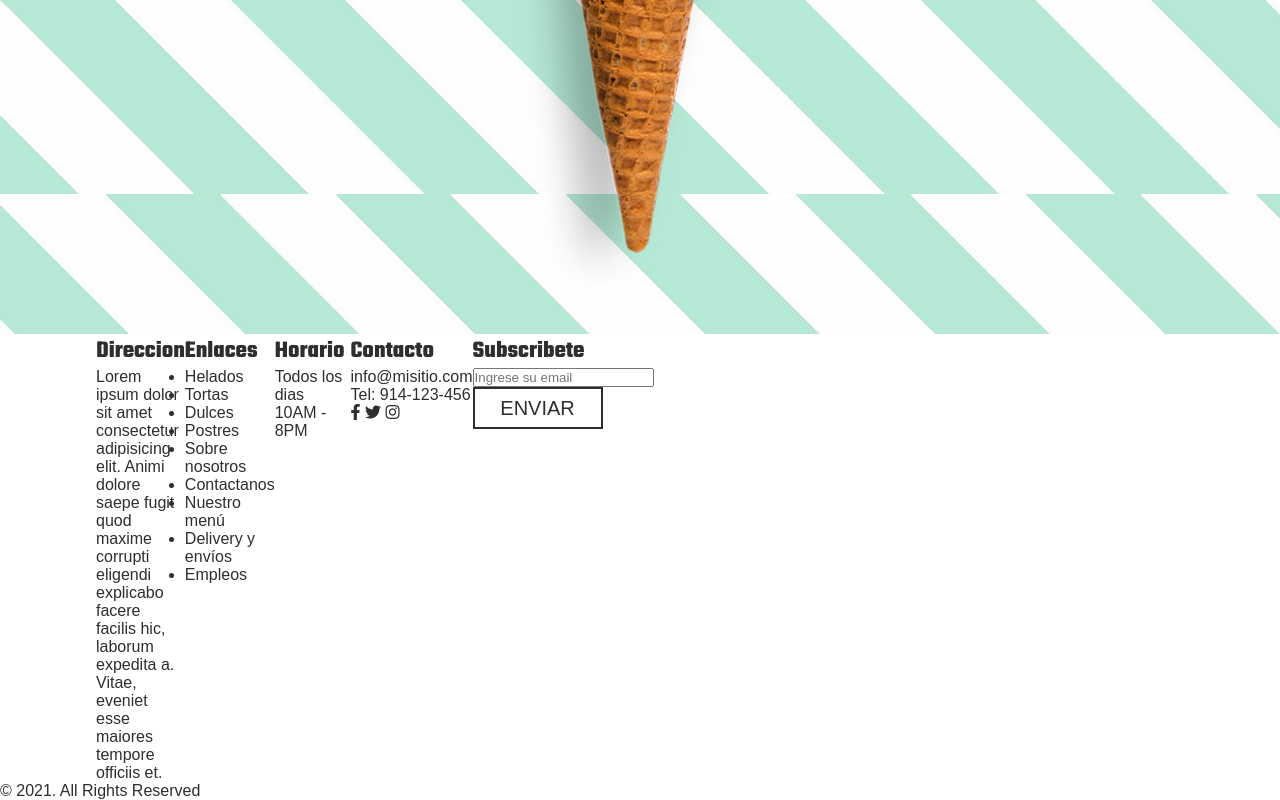
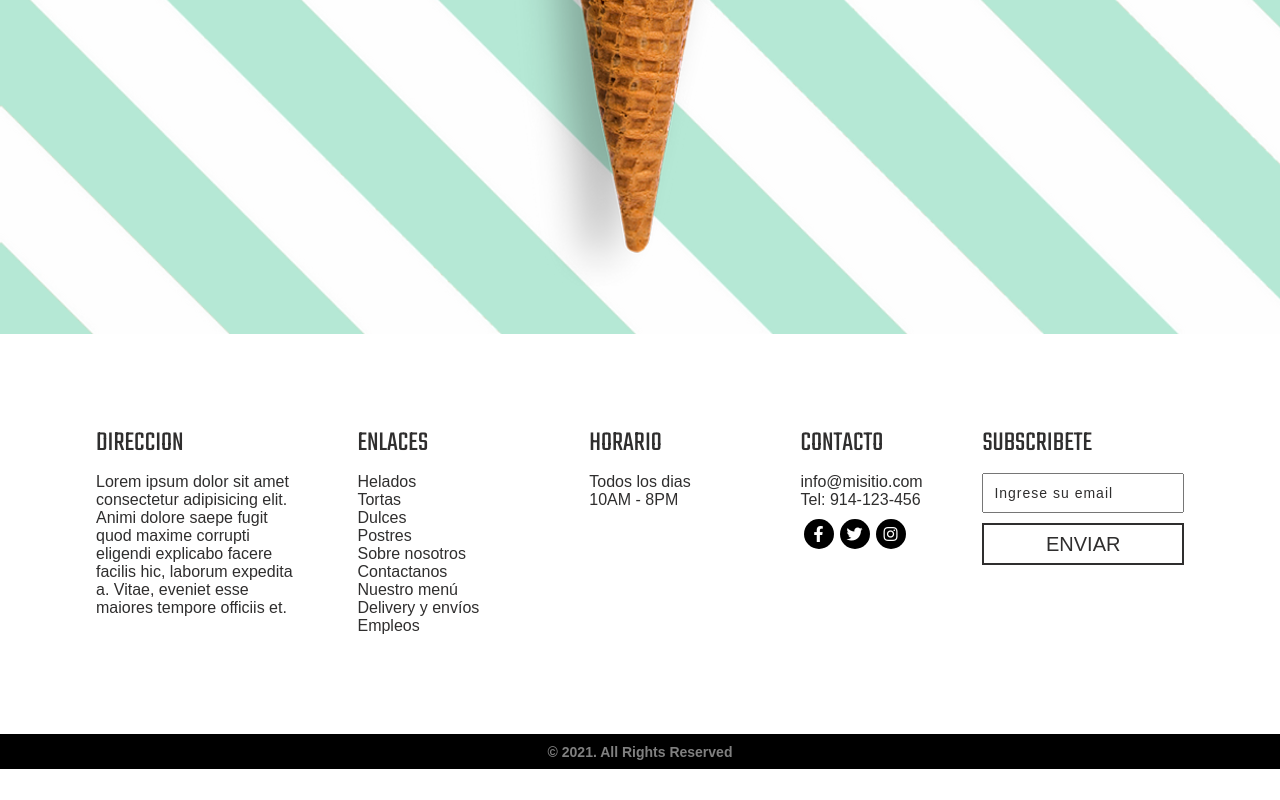
Before and after one commit to GonzaloTey/proyectoHeladeria, a plain HTML site: page index.html in a window 1280 px wide. Shown: the part 5436-6236 px from the top of the page. After the commit the page ends 6205 px from the top, so only its background shows below. Drawn offline with Linux system fonts and the light colour scheme.

Commit message:
Footer end

```diff
--- a/styles.css
+++ b/styles.css
@@ -22,8 +22,8 @@ body::-webkit-scrollbar {
 }
 
 body::-webkit-scrollbar-thumb {
-    background: var(--yellow);
-    border-radius: 5px;
+    background: #f7ca37;
+    border-radius: 50px;
 }
 
 
@@ -246,14 +246,14 @@ nav .enlaces a:hover {
     color: var(--gris200);
 }
 
-nav .sociales {
+.sociales {
     grid-column: span 2;
     width: 100%;
     display: flex;
     justify-content: flex-end;
 }
 
-nav .sociales a {
+.sociales a {
     margin: 0 3px;
     width: 30px;
     height: 30px;
@@ -265,7 +265,7 @@ nav .sociales a {
     transition: all .5s;
 }
 
-nav .sociales a:hover {
+.sociales a:hover {
     background: transparent;
     transform: scale(1.2);
     color: #000;
@@ -371,6 +371,8 @@ header .text-content h3 {
 .helado {
     height: 115vh;
     background: url(img/image7.webp), #b5e8d5;
+    background-size: cover;
+    background-repeat: no-repeat;
     background-attachment: fixed;
     display: flex;
 }
@@ -379,3 +381,78 @@ header .text-content h3 {
     width: 100%;
     object-fit: cover;
 }
+
+
+
+/** FOOTER */
+
+
+footer {
+    width: 100%;
+    height: 400px;
+}
+
+footer .grid {
+    grid-template-columns: repeat(5,1fr);
+    gap: 20px;
+    justify-items: center;
+    align-content: center;
+}
+
+footer .items h2 {
+    font-size: 28px;
+    font-weight: 400;
+    text-transform: uppercase;
+}
+
+.items p,
+.items ul,
+.items input {
+    margin: 10px 0;
+}
+
+.items ul {
+    list-style: none;
+}
+
+.items ul li a:hover {
+    text-decoration: underline;
+}
+
+.items .sociales {
+    justify-content: flex-start;
+}
+
+.items input {
+    width: 100%;
+    height: 40px;
+    padding: 5px 10px;
+}
+
+.items input::placeholder {
+    font-size: 14px;
+    letter-spacing: 1px;
+    color: var(--gris600);
+}
+
+.items .btn {
+    width: 100%;
+}
+
+
+/** FOOTER COPY */
+
+
+.copy {
+    width: 100%;
+    height: 35px;
+    background: #000;
+    display: grid;
+    place-items: center;
+}
+
+.copy p {
+    color: rgba(255, 255, 255, 0.5);
+    font-size: 14px;
+    font-weight: 600;
+}
```
